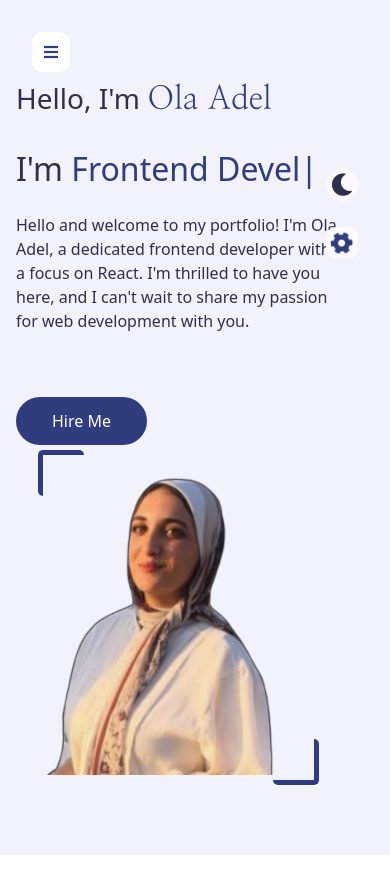
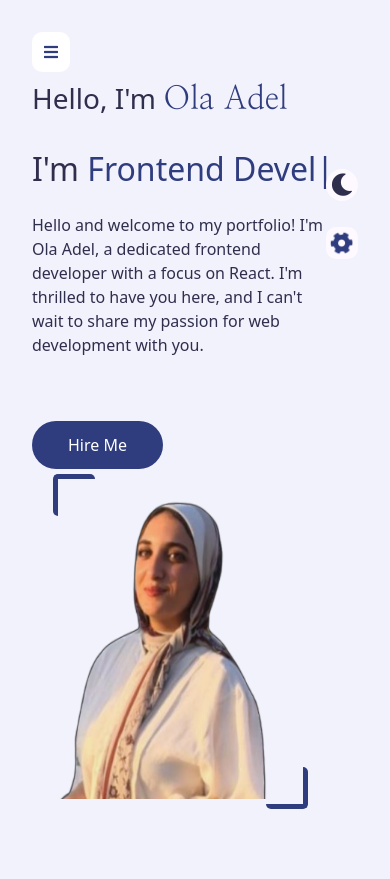
Before and after one commit to olaa30-j/Portfolio-react-verision, a React (Vite) app: page / in a window 390 px wide. Before the commit the page ends 855 px from the top, so only its background shows below. Built offline with nearby package versions, Linux system fonts and the light colour scheme; a web font is replaced by a local one.

Commit message:
responsive update

```diff
--- a/src/App.css
+++ b/src/App.css
@@ -85,6 +85,7 @@ h6 {
     opacity: 1;
     overflow-y: auto;
     overflow-x: hidden;
+    padding: 1rem 2rem;
 }
 
 section{
```
